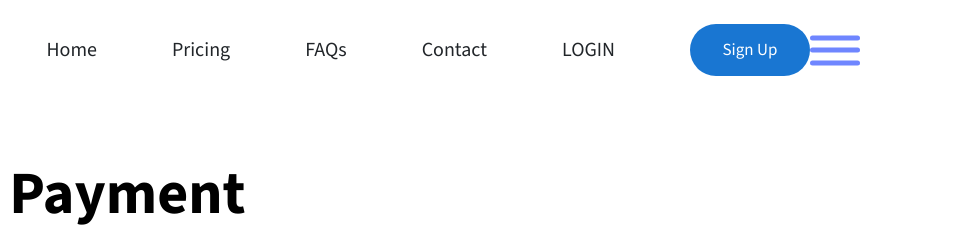
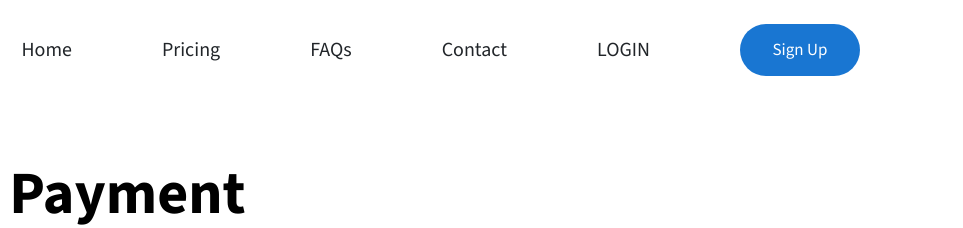
Before and after one commit to Euchex/ALT-TASK6, a plain HTML site: page index.html in a window 1280 px wide. Shown: the top 228 px of the page, 317-1280 px from the left. Drawn offline with nearby package versions, Linux system fonts and the light colour scheme.

Commit message:
Removed hamburger

```diff
--- a/css/style.css
+++ b/css/style.css
@@ -24,7 +24,7 @@ nav {
     align-items: center;
 }
 
-.ham-menu {
+/* .ham-menu {
     height: 50px;
     width: 50px;
     margin-left: auto;
@@ -67,7 +67,7 @@ nav {
 .ham-menu.active span:nth-child(3) {
     top: 50%;
     transform: translate(-50%, -50%) rotate(45deg);
-}
+} */
 
 nav img {
     width: 250px;
@@ -83,7 +83,7 @@ nav img {
 }
 
 .link .lin {
-    margin-right: 75px;
+    margin-right: 90px;
     text-decoration: none;
     font-size: 20px;
     color: #212529;
--- a/index.html
+++ b/index.html
@@ -22,11 +22,11 @@
             <a class="lin" href="#">LOGIN</a>
             <a class="sign" href="./form.html">Sign Up</a>
 
-            <div class="ham-menu">
+            <!---- <div class="ham-menu">
                 <span></span>
                 <span></span>
                 <span></span>
-            </div>
+            </div> --->
 
         </div>
 
```
